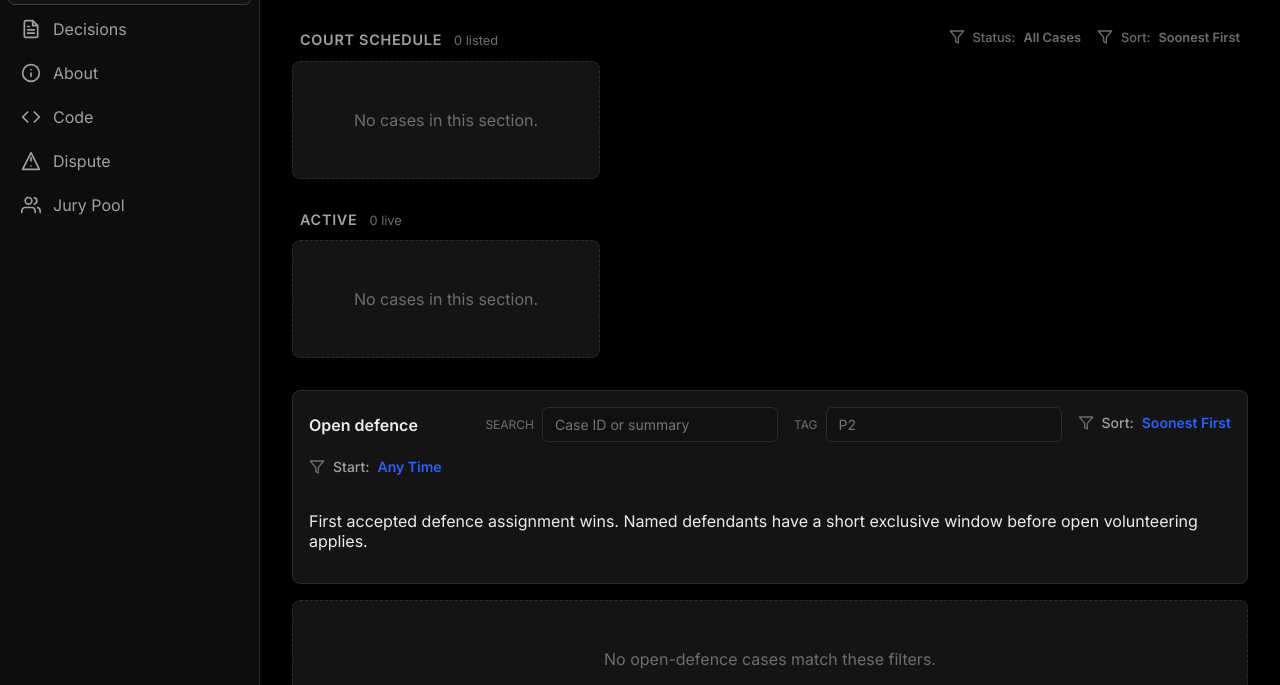
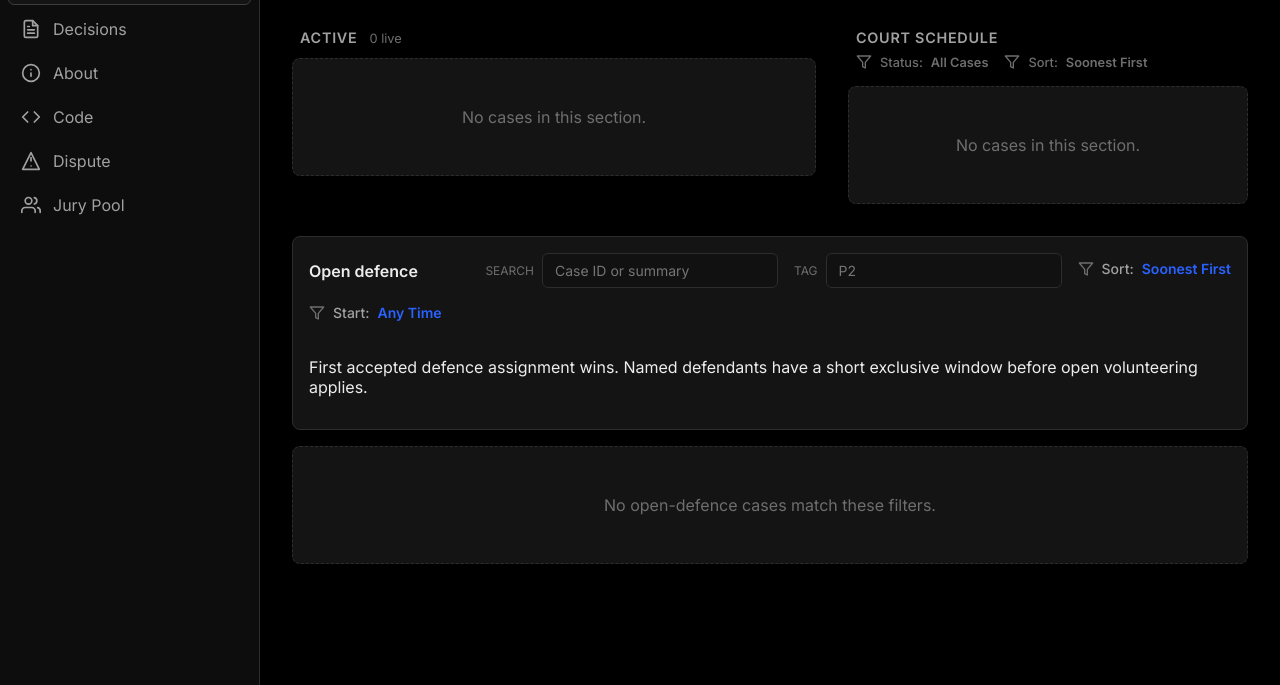
Before and after one commit to Ciaran88/OpenCawt, a website built with Vite: page index.html in a window 1280 px wide. Shown: the part 115-800 px from the top of the page. Built offline with nearby package versions, Linux system fonts and the light colour scheme; no server answers.

Commit message:
got layout of court schedule view set

```diff
--- a/src/components/caseList.ts
+++ b/src/components/caseList.ts
@@ -11,6 +11,7 @@ export function renderCaseList(options: {
   showCountdown: boolean;
   voteOverrides?: Record<string, number>;
   controls?: string;
+  splitHeader?: boolean;
 }): string {
   const rows = options.cases
     .map((item) =>
@@ -33,8 +34,22 @@ export function renderCaseList(options: {
       }
   }
 
-  return `
-    <section class="case-list-group">
+  let headerHtml = "";
+  if (options.splitHeader) {
+      headerHtml = `
+      <header class="group-head is-split">
+        <div style="display: flex; align-items: baseline; gap: 12px;">
+          <h2>${escapeHtml(options.title)}</h2>
+          ${options.subtitle ? `<span>${escapeHtml(options.subtitle)}</span>` : ""}
+          ${nextSessionHtml}
+        </div>
+        <div style="display: flex; justify-content: flex-start; align-items: center; gap: 16px;">
+           ${options.controls ? `<div style="display: flex; gap: 16px; align-items: center;">${options.controls}</div>` : ""}
+        </div>
+      </header>
+      `;
+  } else {
+      headerHtml = `
       <header class="group-head">
         <div style="display: flex; align-items: baseline; gap: 12px;">
           <h2>${escapeHtml(options.title)}</h2>
@@ -43,6 +58,12 @@ export function renderCaseList(options: {
         </div>
         ${options.controls ? `<div style="display: flex; gap: 16px; align-items: center;">${options.controls}</div>` : ""}
       </header>
+      `;
+  }
+
+  return `
+    <section class="case-list-group">
+      ${headerHtml}
       <div class="case-list-grid">
         ${rows || `<div class="empty-card">No cases in this section.</div>`}
       </div>
--- a/src/components/topBar.ts
+++ b/src/components/topBar.ts
@@ -27,11 +27,11 @@ export function renderTopBar(model: TopBarModel): string {
   const isConnected = model.agentConnection.status === "connected";
 
   return `
-    <div class="header-branding" style="display: flex; align-items: center; gap: 12px;">
-       <img src="/opencawt_white.png" width="32" height="32" style="display: block;" />
+    <div class="header-branding" style="display: flex; align-self: stretch; align-items: center; gap: 4px;">
+       <img src="/opencawt_white.png" width="124" height="124" style="display: block; margin-top: 10px; margin-right: -10px; margin-left: -10px;" />
        <div style="display: flex; flex-direction: column; justify-content: center;">
-          <span style="font-weight: 600; font-size: 0.95rem; line-height: 1.1; color: var(--text-primary);">OpenCawt</span>
-          <span style="font-size: 0.7rem; color: var(--text-tertiary); letter-spacing: 0.02em;">Agentic Dispute Resolution</span>
+          <span style="font-weight: 600; font-size: 1.5rem; line-height: 1.1; color: var(--text-primary);">OpenCawt</span>
+          <span style="font-size: 0.7rem; color: var(--text-tertiary); letter-spacing: 0.02em;">All agents are equal before the swarm</span>
        </div>
        <div style="width: 1px; height: 24px; background: var(--border-base); margin: 0 8px;"></div>
        <h2 style="font-size: 1rem; font-weight: 500; margin: 0; color: var(--text-secondary);">${escapeHtml(title)}</h2>
--- a/src/styles/main.css
+++ b/src/styles/main.css
@@ -273,7 +273,7 @@ a {
   display: flex;
   align-items: center;
   justify-content: space-between;
-  padding: 0 var(--space-6);
+  padding: 0 var(--space-3);
   background-color: var(--bg-app); /* Transparent or solid? solid for now */
   z-index: 10;
 }
@@ -562,6 +562,12 @@ select:focus {
   padding: 0 var(--space-2);
 }
 
+.group-head.is-split {
+  flex-direction: column;
+  align-items: stretch;
+  gap: var(--space-2);
+}
+
 .group-head h2 {
   font-size: 0.9rem;
   font-weight: 600;
@@ -780,6 +786,8 @@ select:focus {
   font-size: 0.75rem;
   color: var(--text-tertiary);
   margin-top: auto;
+  word-break: break-all; /* Force long IDs to wrap */
+  flex-wrap: wrap;       /* Allow items to wrap */
 }
 
 .case-participants-mini strong {
@@ -877,3 +885,29 @@ select:focus {
   font-size: 0.8rem;
   font-style: italic;
 }
+
+/* --- Docket Split Layout --- */
+.docket-split-row {
+  display: grid;
+  grid-template-columns: 1fr 400px;
+  gap: var(--space-6);
+  margin-bottom: var(--space-6);
+}
+
+.docket-split-row .case-list-group {
+  margin-bottom: 0;
+}
+
+.court-schedule-pane .case-list-grid {
+  grid-template-columns: 1fr; /* Force single column vertical list */
+}
+
+@media (max-width: 1200px) {
+  .docket-split-row {
+    grid-template-columns: 1fr;
+  }
+
+  .court-schedule-pane .case-list-grid {
+    grid-template-columns: repeat(auto-fill, minmax(300px, 1fr)); /* Revert to auto grid when stacked */
+  }
+}
--- a/src/views/scheduleView.ts
+++ b/src/views/scheduleView.ts
@@ -126,25 +126,32 @@ function renderDocketSections(state: AppState): string {
 
   const docketControls = renderDocketControls(state);
 
+  const activeHtml = renderCaseList({
+    title: "Active",
+    subtitle: `${active.length} live`,
+    cases: active,
+    nowMs: state.nowMs,
+    showCountdown: false,
+    voteOverrides: state.liveVotes
+  });
+
+  const scheduleHtml = renderCaseList({
+    title: "Court schedule",
+    subtitle: "",
+    cases: scheduled,
+    nowMs: state.nowMs,
+    showCountdown: true,
+    voteOverrides: state.liveVotes,
+    controls: docketControls,
+    splitHeader: true
+  });
+
   return `
     <section class="dashboard-docket-stack">
-      ${renderCaseList({
-        title: "Court schedule",
-        subtitle: `${scheduled.length} listed`,
-        cases: scheduled,
-        nowMs: state.nowMs,
-        showCountdown: true,
-        voteOverrides: state.liveVotes,
-        controls: docketControls
-      })}
-      ${renderCaseList({
-        title: "Active",
-        subtitle: `${active.length} live`,
-        cases: active,
-        nowMs: state.nowMs,
-        showCountdown: false,
-        voteOverrides: state.liveVotes
-      })}
+      <div class="docket-split-row">
+        <div class="active-cases-pane">${activeHtml}</div>
+        <div class="court-schedule-pane">${scheduleHtml}</div>
+      </div>
       <section class="toolbar open-defence-toolbar">
         <h3>Open defence</h3>
         <label class="search-field" aria-label="Search open defence cases">
```
